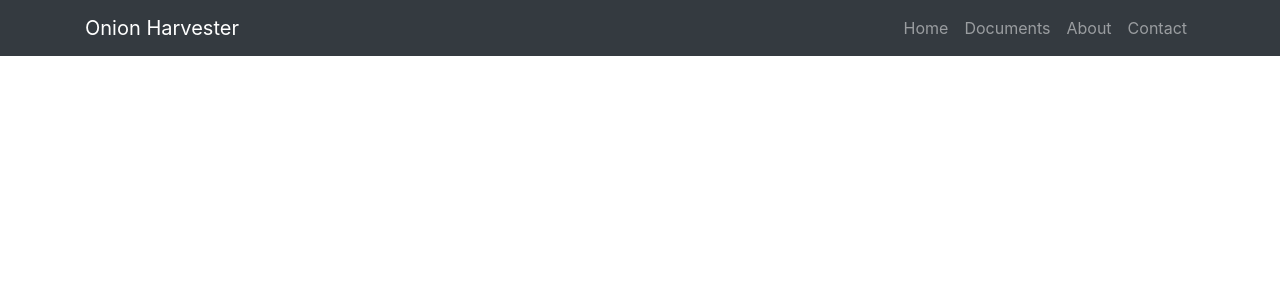
After one commit to mirsamantajbakhsh/OnionHarvester-Server, a Django app: template dispatcher/templates/pool/partial/master.html in a window 1280 px wide. The commit adds this page. Shown: the top 300 px of the page. Run offline with Django 3.2, Linux system fonts and the light colour scheme; the template is opened without the code that fills it, so the values that code supplies are empty; some libraries are stand-ins or nearby versions.

Commit message:
index design

```diff
--- a/OnionHarvester-Server/settings.py
+++ b/OnionHarvesterServer/settings.py
@@ -68,7 +68,7 @@ TEMPLATES = [
     },
 ]
 
-WSGI_APPLICATION = 'OnionHarvester-Server.wsgi.application'
+WSGI_APPLICATION = 'OnionHarvesterServer.wsgi.application'
 
 
 # Database
--- a/OnionHarvester-Server/urls.py
+++ b/OnionHarvesterServer/urls.py
@@ -16,7 +16,7 @@ Including another URLconf
 from django.contrib import admin
 from django.urls import path, include
 
-from OnionHarvester-Server import views
+from OnionHarvesterServer import views
 
 urlpatterns = [
     path('', views.index, name='index'),
--- a/OnionHarvester-Server/wsgi.py
+++ b/OnionHarvesterServer/wsgi.py
@@ -1,5 +1,5 @@
 """
-WSGI config for OnionHarvesterServer project.
+WSGI config for OnionHarvester-Server project.
 
 It exposes the WSGI callable as a module-level variable named ``application``.
 
@@ -11,6 +11,6 @@ import os
 
 from django.core.wsgi import get_wsgi_application
 
-os.environ.setdefault("DJANGO_SETTINGS_MODULE", "OnionHarvester-Server.settings")
+os.environ.setdefault("DJANGO_SETTINGS_MODULE", "OnionHarvesterServer.settings")
 
 application = get_wsgi_application()
--- a/dispatcher/static/css/style.css
+++ b/dispatcher/static/css/style.css
@@ -1,4 +1,9 @@
-body{
-    background-color: #000;
-    color: #fff;
+body {
+    padding-top: 54px;
 }
+
+@media (min-width: 992px) {
+    body {
+        padding-top: 56px;
+    }
+}
--- /dev/null
+++ b/dispatcher/static/js/custom.js
@@ -0,0 +1,3 @@
+/**
+ * Created by mohammad on 12/16/17.
+ */
--- a/dispatcher/templates/partial/head.html
+++ /dev/null
@@ -1,4 +0,0 @@
-{% load static %}
-
-<title>Title-Partial</title>
-<link rel="stylesheet" type="text/css" href="{% static 'css/style.css' %}">
--- /dev/null
+++ b/dispatcher/templates/pool/partial/footer.html
@@ -0,0 +1,7 @@
+<!-- Bootstrap core JavaScript -->
+<script src="https://code.jquery.com/jquery-3.2.1.slim.min.js" integrity="sha384-KJ3o2DKtIkvYIK3UENzmM7KCkRr/rE9/Qpg6aAZGJwFDMVNA/GpGFF93hXpG5KkN" crossorigin="anonymous"></script>
+<script src="https://cdnjs.cloudflare.com/ajax/libs/popper.js/1.12.3/umd/popper.min.js" integrity="sha384-vFJXuSJphROIrBnz7yo7oB41mKfc8JzQZiCq4NCceLEaO4IHwicKwpJf9c9IpFgh" crossorigin="anonymous"></script>
+<script src="https://maxcdn.bootstrapcdn.com/bootstrap/4.0.0-beta.2/js/bootstrap.min.js" integrity="sha384-alpBpkh1PFOepccYVYDB4do5UnbKysX5WZXm3XxPqe5iKTfUKjNkCk9SaVuEZflJ" crossorigin="anonymous"></script>
+
+<!-- Font awesome -->
+<script src="https://use.fontawesome.com/9f6c988576.js"></script>
--- /dev/null
+++ b/dispatcher/templates/pool/partial/head.html
@@ -0,0 +1,16 @@
+{% load static %}
+
+<meta charset="utf-8">
+<meta name="viewport" content="width=device-width, initial-scale=1, shrink-to-fit=no">
+<meta name="description" content="Web server for distributing search options among Onion Harvesters.">
+<meta name="author" content="Mohammad Nassiri">
+
+<title>Onion Harvester Server</title>
+
+<!-- Bootstrap core CSS -->
+<link rel="stylesheet" href="https://maxcdn.bootstrapcdn.com/bootstrap/4.0.0-beta.2/css/bootstrap.min.css" integrity="sha384-PsH8R72JQ3SOdhVi3uxftmaW6Vc51MKb0q5P2rRUpPvrszuE4W1povHYgTpBfshb" crossorigin="anonymous">
+
+<!-- Custom styles for this template -->
+<link rel="stylesheet" type="text/css" href="{% static 'css/style.css' %}">
+
+<link rel="icon" href="{% static 'images/favicon.png' %}">
--- /dev/null
+++ b/dispatcher/templates/pool/partial/master.html
@@ -0,0 +1,11 @@
+<!DOCTYPE html>
+<html lang="en">
+<head>
+    {% include 'pool/partial/head.html' %}
+</head>
+<body>
+    {% include 'pool/partial/nav.html' %}
+    {% block body %}{% endblock %}
+    {% include 'pool/partial/footer.html' %}
+</body>
+</html>
--- /dev/null
+++ b/dispatcher/templates/pool/partial/nav.html
@@ -0,0 +1,25 @@
+<!-- Navigation -->
+<nav class="navbar navbar-expand-lg navbar-dark bg-dark fixed-top">
+  <div class="container">
+    <a class="navbar-brand" href="#">Onion Harvester</a>
+    <button class="navbar-toggler" type="button" data-toggle="collapse" data-target="#navbarResponsive" aria-controls="navbarResponsive" aria-expanded="false" aria-label="Toggle navigation">
+      <span class="navbar-toggler-icon"></span>
+    </button>
+    <div class="collapse navbar-collapse" id="navbarResponsive">
+      <ul class="navbar-nav ml-auto">
+        <li class="nav-item">
+          <a class="nav-link" href="#">Home</a>
+        </li>
+        <li class="nav-item">
+          <a class="nav-link" href="https://github.com/mirsamantajbakhsh/OnionHarvester">Documents</a>
+        </li>
+        <li class="nav-item">
+          <a class="nav-link" href="#about">About</a>
+        </li>
+        <li class="nav-item">
+          <a class="nav-link" href="#contact">Contact</a>
+        </li>
+      </ul>
+    </div>
+  </div>
+</nav>
--- a/dispatcher/views.py
+++ b/dispatcher/views.py
@@ -6,7 +6,7 @@ from django.template import loader
 
 
 def index(request):
-    return HttpResponse("Hello, world. You're here.")
+    return render(request, 'pool/index.html')
 
 
 def generate(request):
--- a/manage.py
+++ b/manage.py
@@ -3,7 +3,7 @@ import os
 import sys
 
 if __name__ == "__main__":
-    os.environ.setdefault("DJANGO_SETTINGS_MODULE", "OnionHarvester-Server.settings")
+    os.environ.setdefault("DJANGO_SETTINGS_MODULE", "OnionHarvesterServer.settings")
     try:
         from django.core.management import execute_from_command_line
     except ImportError as exc:
```
Also changed, not shown: dispatcher/templates/partial/master.html (deleted, +0 -9 lines), dispatcher/templates/pool/index.html (+72 -2 lines), OnionHarvesterServer/__init__.py (added), OnionHarvesterServer/views.py (renamed from OnionHarvester-Server/views.py), dispatcher/static/images/favicon.png (added).
